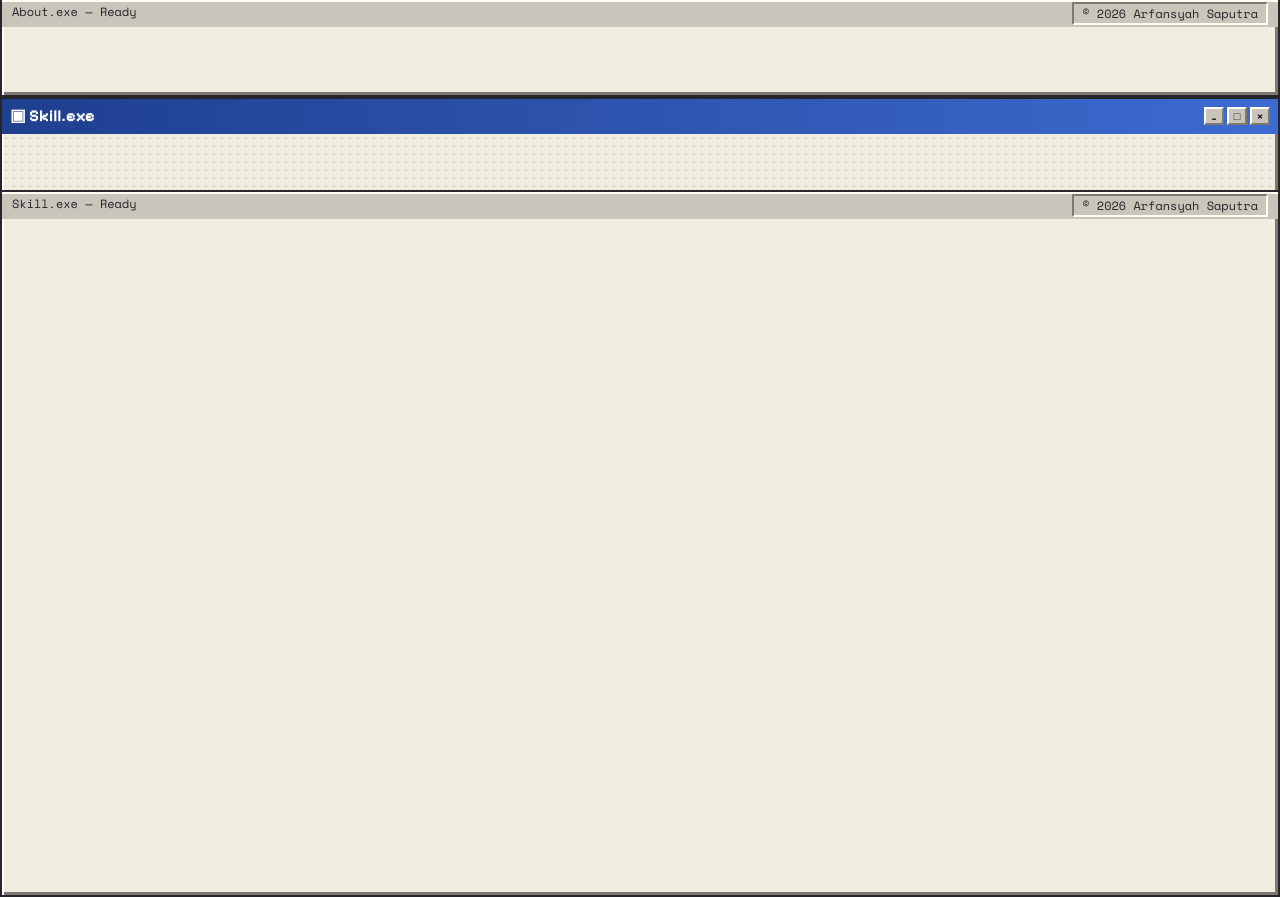
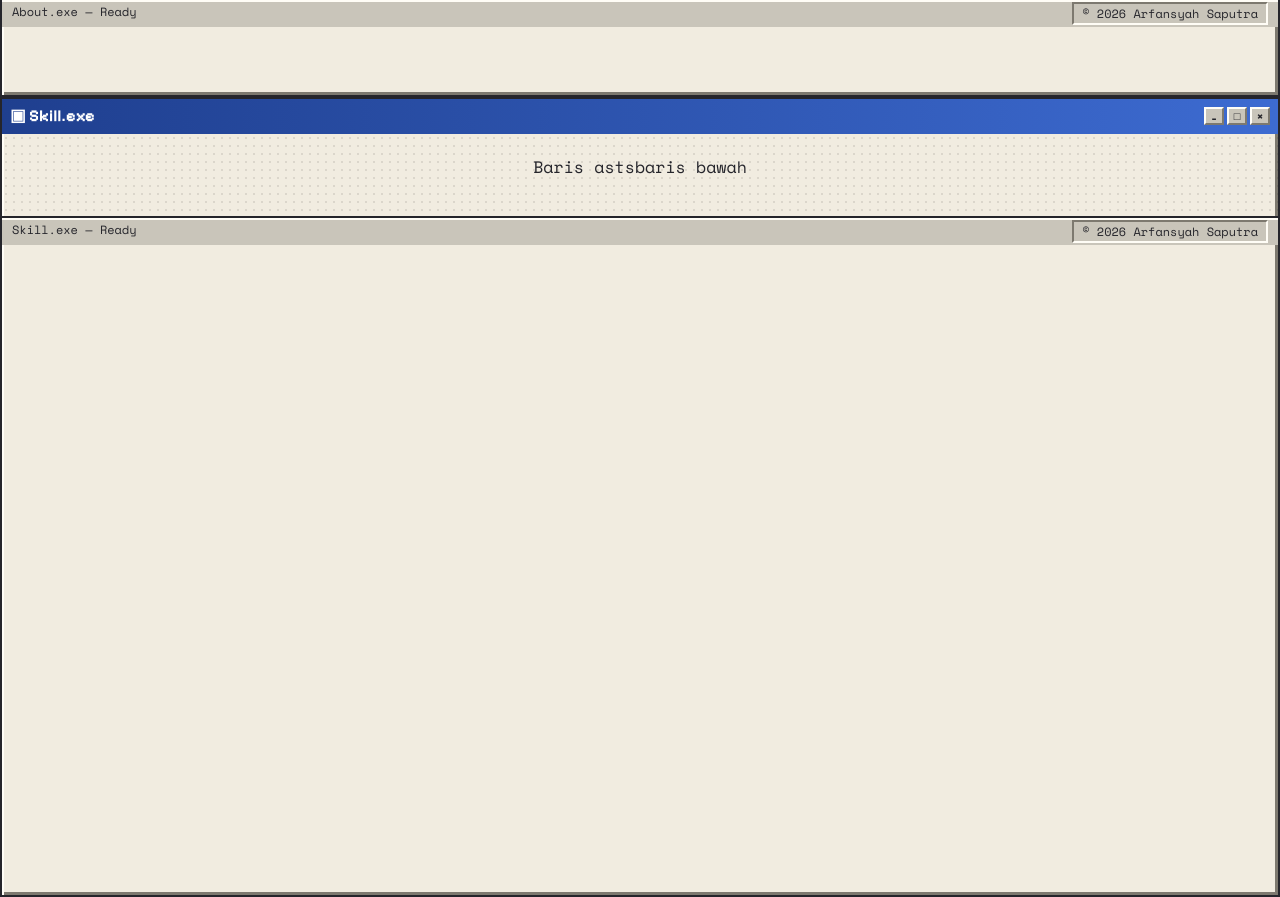
Before and after one commit to ArvansyahSaputra/Arfan-Portofolio, a React (Vite) app: page / in a window 1280 px wide. Shown: the part 1503-2400 px from the top of the page. Built offline with nearby package versions, Linux system fonts and the light colour scheme.

Commit message:
penentuan baris

```diff
--- a/src/sections/skill.jsx
+++ b/src/sections/skill.jsx
@@ -5,10 +5,10 @@ export default function Skill() {
       <WindowFrame title="▣ Skill.exe" tone="navy" status="Skill.exe — Ready">
         <div className="dots relative flex justify-center px-[clamp(20px,5vw,80px)] pt-5 pb-9">
           <div>
-            <div></div>
+            <div>Baris asts</div>
           </div>
           <div>
-            <div></div>
+            <div>baris bawah</div>
           </div>
         </div>
       </WindowFrame>
```
